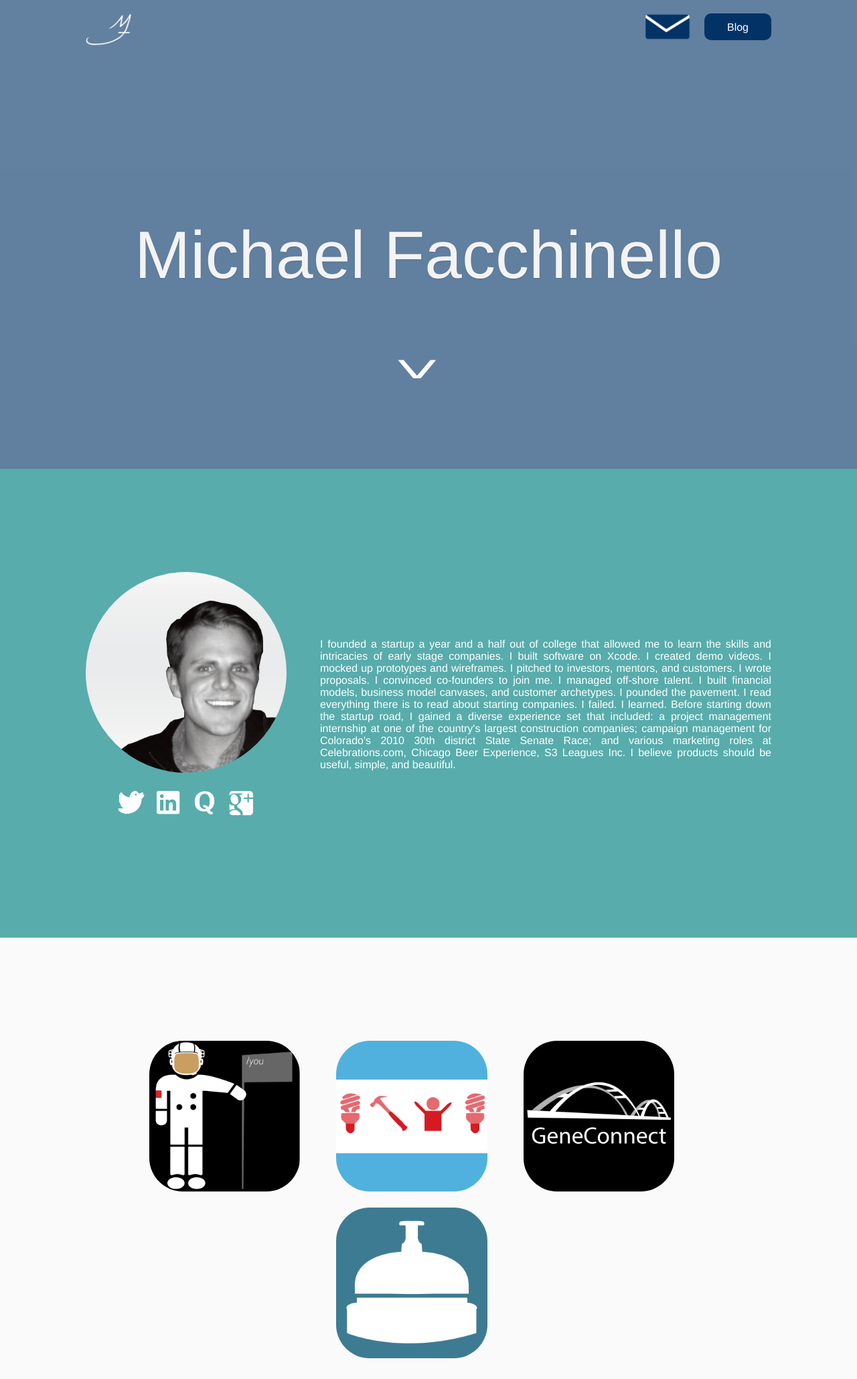
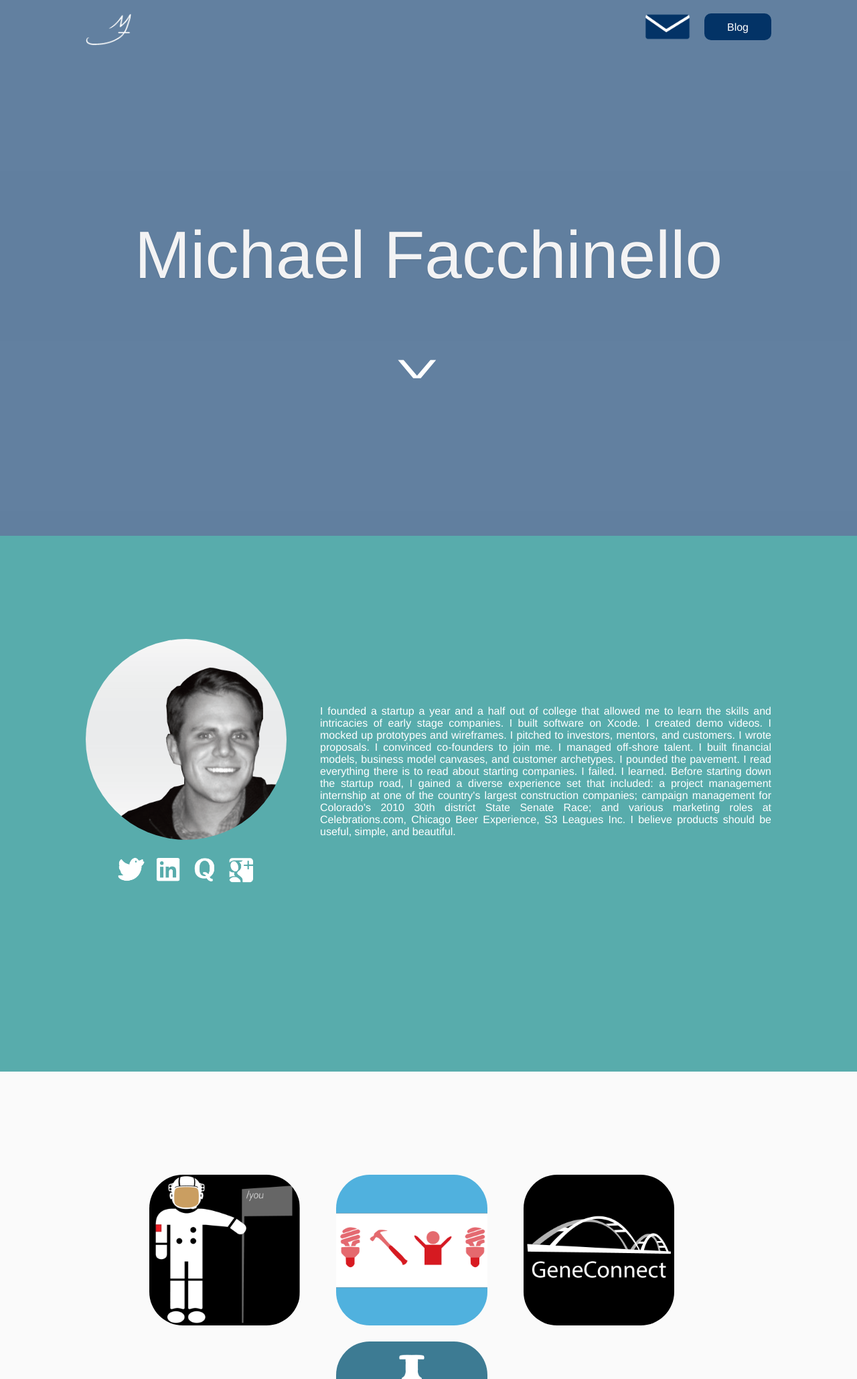
Before and after one commit to micfacch/micfacch.github.io, a plain HTML site: page index.html in a window 1280 px wide. Shown: the top 2059 px of the page at 67% size. Drawn offline with nearby package versions, Linux system fonts and the light colour scheme.

Commit message:
new height

```diff
--- a/style.css
+++ b/style.css
@@ -576,7 +576,7 @@ header.header #logo {
   border-radius: 0px;
   border: none;
   width: 100%;
-  height: 700px;
+  height: 800px;
   position: relative;
 	overflow: hidden;
 	/*text-align: center; */
@@ -641,7 +641,7 @@ text-decoration:none; /*!important!*/
   border-radius: 0px;
   border: none;
   width: 100%;
-  height: 700px;
+  height: 800px;
   position: relative;
   overflow: hidden;
   /*text-align: center; */
@@ -713,7 +713,7 @@ margin-left: 50px;
   border-radius: 0px;
   border: none;
   width: 100%;
-  height: 700px;
+  height: 800px;
   position: relative;
   overflow: hidden;
   /*text-align: center; */
@@ -738,7 +738,7 @@ margin-left: 50px;
   border-radius: 0px;
   border: none;
   width: 100%;
-  height: 700px;
+  height: 800px;
   position: relative;
   overflow: hidden;
   /*text-align: center; */
```
Also changed, not shown: blog/MeetingSpace.html (added, +8 -0 lines).
